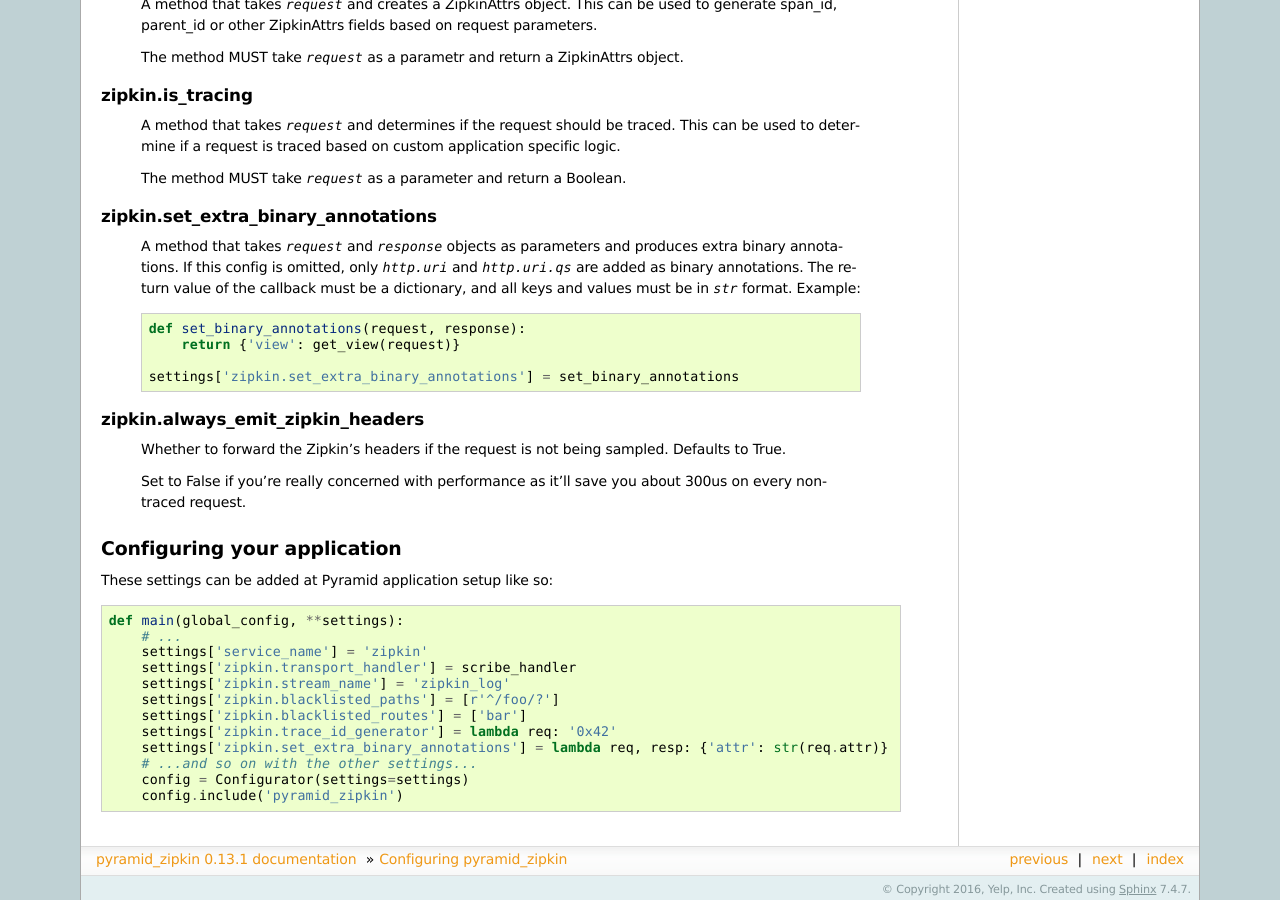
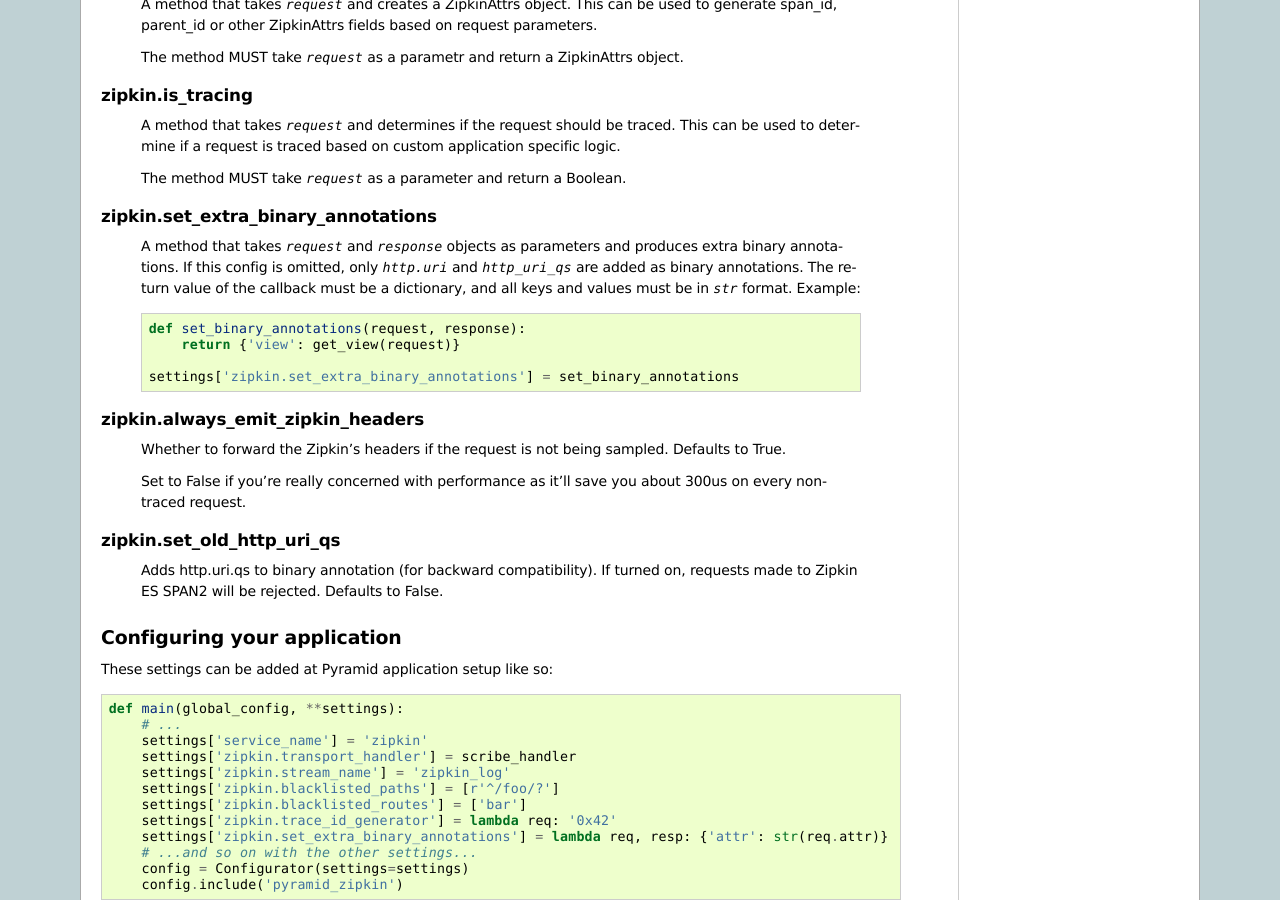
Before and after one commit to Yelp/pyramid_zipkin, a Sphinx documentation site: the page built from docs/source/configuring_zipkin.rst, in a window 1280 px wide and 900 px high, scrolled down 1799 px. Built offline with Sphinx 7.4.7, drawn with Linux system fonts in a browser that asks for light colours; some of the changed text lies outside the part shown.

Commit message:
Rename http.uri.qs to http_uri_qs
ES SPAN2 (currently experimental) fails to store traces from this
library with error:

  Can't merge a non object mapping [tags.http.uri] with an object
  mapping [tags.http.uri]

For backward compatibility, new configuration parameter is introduced.

```diff
--- a/docs/source/configuring_zipkin.rst
+++ b/docs/source/configuring_zipkin.rst
@@ -145,7 +145,7 @@
 ~~~~~~~~~~~~~~~~~~~~~~~~~~~~~~~~~~~
     A method that takes `request` and `response` objects as parameters
     and produces extra binary annotations. If this config is omitted,
-    only `http.uri` and `http.uri.qs` are added as binary annotations.
+    only `http.uri` and `http_uri_qs` are added as binary annotations.
     The return value of the callback must be a dictionary, and all keys
     and values must be in `str` format. Example:
 
@@ -165,6 +165,11 @@
     Set to False if you're really concerned with performance as it'll save you
     about 300us on every non-traced request.
 
+zipkin.set_old_http_uri_qs
+~~~~~~~~~~~~~~~~~~~~~~~~~~~~~~~~~
+    Adds http.uri.qs to binary annotation (for backward compatibility). If
+    turned on, requests made to Zipkin ES SPAN2 will be rejected.
+    Defaults to False.
 
 Configuring your application
 ----------------------------
--- a/docs/source/index.rst
+++ b/docs/source/index.rst
@@ -10,7 +10,7 @@
 
 * ``zipkin_tracing_percent`` to control the percentage of requests getting sampled.
 
-* Adds ``http.uri``, ``http.uri.qs``, and ``status_code`` binary annotations automatically for each trace.
+* Adds ``http.uri``, ``http_uri_qs``, and ``status_code`` binary annotations automatically for each trace.
 
 * Allows configuration of additional arbitrary binary annotations.
 
```
Also changed, not shown: README.md (+1 -1 lines), 4 other files.
